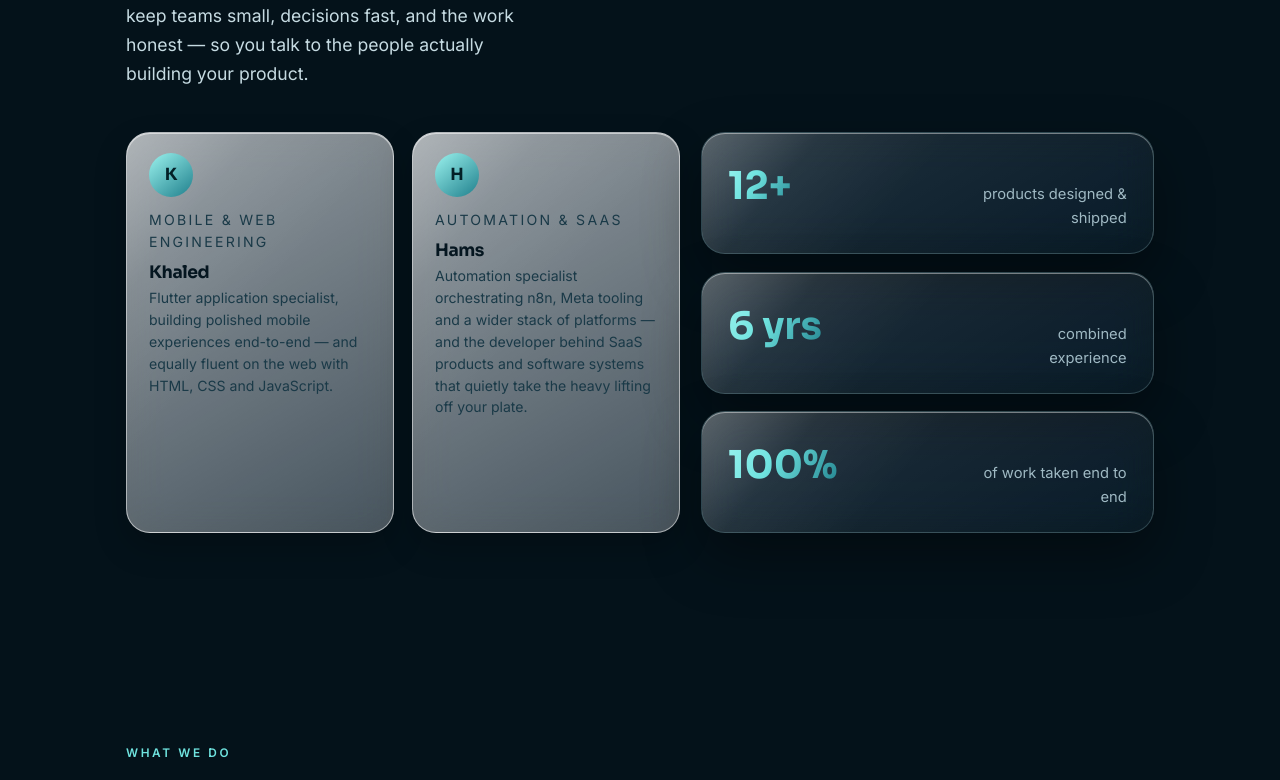
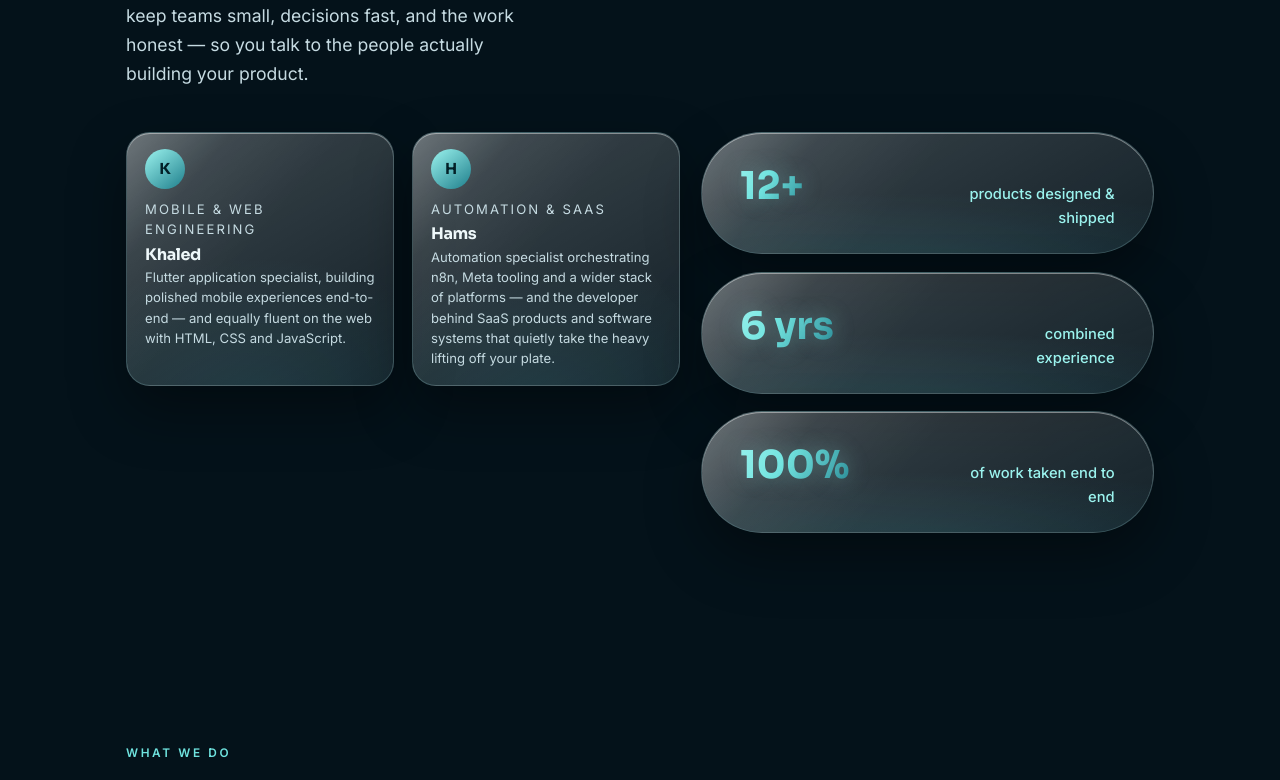
Before and after one commit to kelsaeed/SoftWave-Tech, a React (Vite) app: page / in a window 1280 px wide. Shown: the part 1240-2020 px from the top of the page. Built offline with nearby package versions, Linux system fonts and the light colour scheme.

Commit message:
gfgfhgcv

```diff
--- a/src/styles.css
+++ b/src/styles.css
@@ -834,9 +834,21 @@ html {
   overflow: hidden;
   border: 1px solid var(--glass-border);
   border-radius: var(--radius);
-  background: linear-gradient(150deg, rgba(255, 255, 255, 0.13), rgba(255, 255, 255, 0.03));
-  backdrop-filter: blur(20px) saturate(180%);
-  -webkit-backdrop-filter: blur(20px) saturate(180%);
+  /* Fully self-sufficient glass — no `backdrop-filter`. Chrome silently
+     downgrades or skips backdrop-filter rendering when there's a playing
+     <video> behind the element, which is the entire cause of "glassy for
+     1 second, then reverts" — the cards were depending on backdrop-filter
+     for their look, and it was flickering between phases. With the filter
+     removed, every glass surface looks IDENTICAL across the page lifecycle:
+     poster phase, video phase, scrolling, anything.
+     The layered gradients do all the work:
+       - Diagonal frost sheen for the glass body (capped at 22% so it
+         doesn't read as a milky white plate)
+       - Aqua bottom-glow that anchors the cards to the ocean theme and
+         gives them depth without needing real blur of the bg */
+  background:
+    linear-gradient(150deg, rgba(255, 255, 255, 0.22), rgba(255, 255, 255, 0.07)),
+    radial-gradient(150% 100% at 50% 110%, rgba(31, 127, 140, 0.2), transparent 60%);
   box-shadow: 0 24px 56px rgba(0, 0, 0, 0.38), inset 0 1px 0 rgba(255, 255, 255, 0.42);
   padding: 32px;
   transform: perspective(900px) rotateX(var(--ry, 0deg)) rotateY(var(--rx, 0deg)) translateZ(0);
@@ -914,7 +926,9 @@ html {
   display: grid;
   grid-template-columns: 1.1fr 0.9fr;
   gap: 22px;
-  align-items: stretch;
+  /* let each column take its natural height — without this, .people stretches
+     to match the taller figures column and the person cards look oversized */
+  align-items: start;
 }
 
 .people {
@@ -923,50 +937,44 @@ html {
   gap: 18px;
 }
 
-/* Compact, lightly-frosted person cards: small footprint, more transparent
-   than the default .glass tint, with dark slate text so the identity reads
-   crisply against the ocean backdrop. */
+/* Compact person cards — inherit the exact .glass treatment used by the
+   figures next to them (same tint, same border, same backdrop-filter) so
+   the two columns read as one family. Only size and text-size are tuned;
+   nothing else is overridden. */
 .person {
-  padding: 20px 22px;
-  background: linear-gradient(150deg, rgba(255, 255, 255, 0.58), rgba(255, 255, 255, 0.28));
-  border-color: rgba(255, 255, 255, 0.55);
-  color: #051a23;
-  box-shadow: 0 14px 32px rgba(0, 0, 0, 0.22), inset 0 1px 0 rgba(255, 255, 255, 0.55);
+  padding: 16px 18px;
 }
 
 .person h3 {
-  color: #051620;
-  font-size: 1.08rem;
-  margin-bottom: 6px;
+  font-size: 1rem;
+  margin-bottom: 4px;
 }
 
 .person p {
-  color: #1a3a48;
-  font-size: 0.88rem;
+  font-size: 0.82rem;
   line-height: 1.55;
 }
 
 .person__role {
-  font-size: 0.72rem;
+  font-size: 0.7rem;
   text-transform: uppercase;
   letter-spacing: 0.16em;
-  /* darker aqua reads on a light card; var(--accent) was too light here */
-  color: var(--accent-deep);
-  margin-bottom: 10px;
+  color: var(--accent);
+  margin-bottom: 6px;
 }
 
 .person__avatar {
-  width: 44px;
-  height: 44px;
+  width: 40px;
+  height: 40px;
   border-radius: 50%;
   display: grid;
   place-items: center;
   font-family: var(--font-display);
   font-weight: 700;
-  font-size: 1.05rem;
+  font-size: 0.95rem;
   color: var(--accent-ink);
   background: linear-gradient(140deg, var(--accent-bright), var(--accent-deep));
-  margin-bottom: 12px;
+  margin-bottom: 10px;
 }
 
 .about-figures {
@@ -975,23 +983,33 @@ html {
   gap: 18px;
 }
 
+/* Pill-shaped figures — a water-capsule silhouette that breaks the
+   rectangle grid of the rest of the section and ties the stats to the
+   ocean theme. Horizontal padding is bumped so the number and label
+   sit clear of the rounded ends. */
 .figure {
   display: flex;
   align-items: baseline;
   justify-content: space-between;
   gap: 14px;
-  padding: 22px 26px;
+  padding: 22px 38px;
+  border-radius: 999px;
 }
 
 .figure__num {
   font-family: var(--font-display);
   font-size: clamp(1.8rem, 3.4vw, 2.4rem);
   font-weight: 700;
+  /* Soft aqua glow makes the big number pop without changing its color. */
+  text-shadow: 0 0 22px rgba(155, 243, 238, 0.35);
 }
 
 .figure__label {
-  color: var(--muted);
+  /* Lifted from muted-gray to bright aqua so the description reads as
+     part of the brand palette and pops visually. */
+  color: var(--accent-bright);
   font-size: 0.92rem;
+  font-weight: 500;
   text-align: right;
   max-width: 16ch;
 }
```
Also changed, not shown: 1 other file (tests, documents, lock files or other folders).
